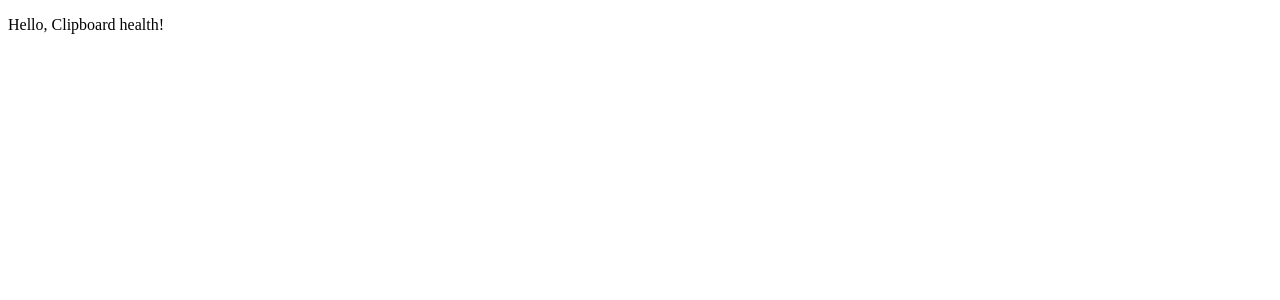
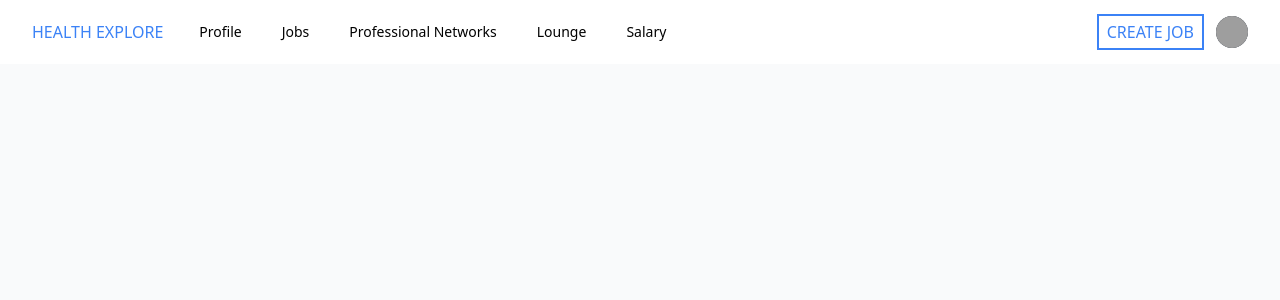
Before and after one commit to shantanudeol/testFinal, a Next.js app: page / in a window 1280 px wide. Shown: the top 300 px of the page. Built offline with nearby package versions, Linux system fonts and the light colour scheme; grey boxes are pictures that could not be loaded.

Commit message:
navbar added

```diff
--- /dev/null
+++ b/components/NavBar.js
@@ -0,0 +1,192 @@
+export function NavBar() {
+  return (
+    <>
+      <nav class="bg-white">
+        <div class="max-w-7xl mx-auto px-2 sm:px-6 lg:px-8">
+          <div class="relative flex items-center justify-between h-16">
+            <div class="absolute inset-y-0 left-0 flex items-center sm:hidden">
+              {/* <!-- Mobile menu button--> */}
+              <button
+                class="inline-flex items-center justify-center p-2 rounded-md text-gray-400 hover:text-white hover:bg-gray-700 focus:outline-none focus:ring-2 focus:ring-inset focus:ring-white"
+                aria-expanded="false"
+              >
+                <span class="sr-only">Open main menu</span>
+                {/* <!-- Icon when menu is closed. -->
+          <!--
+            Heroicon name: menu
+
+            Menu open: "hidden", Menu closed: "block"
+          --> */}
+                <svg
+                  class="block h-6 w-6"
+                  xmlns="http://www.w3.org/2000/svg"
+                  fill="none"
+                  viewBox="0 0 24 24"
+                  stroke="currentColor"
+                  aria-hidden="true"
+                >
+                  <path
+                    stroke-linecap="round"
+                    stroke-linejoin="round"
+                    stroke-width="2"
+                    d="M4 6h16M4 12h16M4 18h16"
+                  />
+                </svg>
+                {/* <!-- Icon when menu is open. -->
+          <!--
+            Heroicon name: x
+
+            Menu open: "block", Menu closed: "hidden"
+          --> */}
+                <svg
+                  class="hidden h-6 w-6"
+                  xmlns="http://www.w3.org/2000/svg"
+                  fill="none"
+                  viewBox="0 0 24 24"
+                  stroke="currentColor"
+                  aria-hidden="true"
+                >
+                  <path
+                    stroke-linecap="round"
+                    stroke-linejoin="round"
+                    stroke-width="2"
+                    d="M6 18L18 6M6 6l12 12"
+                  />
+                </svg>
+              </button>
+            </div>
+            <div class="flex-1 flex items-center justify-center sm:items-stretch sm:justify-start">
+              <div class="flex-shrink-0 flex items-center text-blue-500 ">
+                {/* <img
+                  class="block lg:hidden h-8 w-auto"
+                  src="https://tailwindui.com/img/logos/workflow-mark-indigo-500.svg"
+                  alt="Workflow"
+                />
+                <img
+                  class="hidden lg:block h-8 w-auto"
+                  src="https://tailwindui.com/img/logos/workflow-logo-indigo-500-mark-white-text.svg"
+                  alt="Workflow"
+                /> */}
+                HEALTH EXPLORE
+              </div>
+              <div class="hidden sm:block sm:ml-6">
+                <div class="flex space-x-4">
+                  {/* <!-- Current: "bg-gray-900 text-white", Default: "text-gray-300 hover:bg-gray-700 hover:text-white" --> */}
+                  <a
+                    href="#"
+                    class="text-black px-3 py-2 rounded-md text-sm font-medium"
+                  >
+                    Profile
+                  </a>
+                  <a
+                    href="#"
+                    class="text-black px-3 py-2 rounded-md text-sm font-medium"
+                  >
+                    Jobs
+                  </a>
+                  <a
+                    href="#"
+                    class="text-black px-3 py-2 rounded-md text-sm font-medium"
+                  >
+                    Professional Networks
+                  </a>
+                  <a
+                    href="#"
+                    class="text-black px-3 py-2 rounded-md text-sm font-medium"
+                  >
+                    Lounge
+                  </a>
+
+                  <a
+                    href="#"
+                    class="text-black px-3 py-2 rounded-md text-sm font-medium"
+                  >
+                    Salary
+                  </a>
+                  </div>
+              </div>
+            </div>
+            <div class="absolute inset-y-0 right-0 flex items-center pr-2 sm:static sm:inset-auto sm:ml-6 sm:pr-0 ">
+              {/* <button class="bg-gray-800 p-1 rounded-full text-gray-400 hover:text-white focus:outline-none focus:ring-2 focus:ring-offset-2 focus:ring-offset-gray-800 focus:ring-white">
+                <span class="sr-only">View notifications</span>
+
+                <svg
+                  class="h-6 w-6"
+                  xmlns="http://www.w3.org/2000/svg"
+                  fill="none"
+                  viewBox="0 0 24 24"
+                  stroke="currentColor"
+                  aria-hidden="true"
+                >
+                  <path
+                    stroke-linecap="round"
+                    stroke-linejoin="round"
+                    stroke-width="2"
+                    d="M15 17h5l-1.405-1.405A2.032 2.032 0 0118 14.158V11a6.002 6.002 0 00-4-5.659V5a2 2 0 10-4 0v.341C7.67 6.165 6 8.388 6 11v3.159c0 .538-.214 1.055-.595 1.436L4 17h5m6 0v1a3 3 0 11-6 0v-1m6 0H9"
+                  />
+                </svg>
+              </button> */}
+              <button className='px-2 py-1 bg-white text-blue-500  hover:text-blue-900 border-solid border-2 border-blue-500 hidden sm:block'>
+                  CREATE JOB
+              </button>
+
+              {/* <!-- Profile dropdown --> */}
+              <div class="ml-3 relative ">
+                <div>
+                  <button
+                    class="bg-gray-800 flex text-sm rounded-full focus:outline-none focus:ring-2 focus:ring-offset-2 focus:ring-offset-gray-800 focus:ring-white"
+                    id="user-menu"
+                    aria-haspopup="true"
+                  >
+                    <span class="sr-only">Open user menu</span>
+                    <img
+                      class="h-8 w-8 rounded-full"
+                      src="https://images.unsplash.com/photo-1472099645785-5658abf4ff4e?ixlib=rb-1.2.1&ixid=eyJhcHBfaWQiOjEyMDd9&auto=format&fit=facearea&facepad=2&w=256&h=256&q=80"
+                      alt=""
+                    />
+                  </button>
+                </div>
+
+              </div>
+            </div>
+          </div>
+        </div>
+
+        {/* <!--
+    Mobile menu, toggle classes based on menu state.
+
+    Menu open: "block", Menu closed: "hidden"
+  --> */}
+        <div class="hidden sm:hidden">
+          <div class="px-2 pt-2 pb-3 space-y-1">
+            {/* <!-- Current: "bg-gray-900 text-white", Default: "text-black hover:bg-gray-700 hover:text-white" --> */}
+            <a
+              href="#"
+              class="bg-gray-900 text-white block px-3 py-2 rounded-md text-base font-medium"
+            >
+              Dashboard
+            </a>
+            <a
+              href="#"
+              class="text-black hover:bg-gray-700 hover:text-white block px-3 py-2 rounded-md text-base font-medium"
+            >
+              Team
+            </a>
+            <a
+              href="#"
+              class="text-black hover:bg-gray-700 hover:text-white block px-3 py-2 rounded-md text-base font-medium"
+            >
+              Projects
+            </a>
+            <a
+              href="#"
+              class="text-black hover:bg-gray-700 hover:text-white block px-3 py-2 rounded-md text-base font-medium"
+            >
+              Calendar
+            </a>
+          </div>
+        </div>
+      </nav>
+    </>
+  );
+}
--- a/package.json
+++ b/package.json
@@ -11,5 +11,10 @@
     "next": "10.0.3",
     "react": "17.0.1",
     "react-dom": "17.0.1"
+  },
+  "devDependencies": {
+    "autoprefixer": "10.0.2",
+    "postcss": "8.1.7",
+    "tailwindcss": "^2.0.2"
   }
 }
--- a/pages/_app.js
+++ b/pages/_app.js
@@ -1,3 +1,5 @@
+import '../styles/index.css'
+
 function MyApp({ Component, pageProps }) {
   return <Component {...pageProps} />
 }
--- a/pages/index.js
+++ b/pages/index.js
@@ -1,6 +1,10 @@
+import { NavBar } from "../components/NavBar";
 const Index = () => (
-  <p>
-Hello, Clipboard health!
-  </p>
-)
-export default Index
+  <>
+    {/* <p className="text-5xl text-center text-gray-700 dark:text-gray-100">
+    Hello, Clipboard health!
+  </p> */}
+    <NavBar />
+  </>
+);
+export default Index;
--- /dev/null
+++ b/postcss.config.js
@@ -0,0 +1,3 @@
+module.exports = {
+  plugins: ['tailwindcss', 'autoprefixer'],
+}
--- /dev/null
+++ b/styles/index.css
@@ -0,0 +1,23 @@
+@tailwind base;
+
+/* Write your own custom base styles here */
+
+/* Start purging... */
+@tailwind components;
+/* Stop purging. */
+
+html,
+body {
+  @apply bg-gray-50 dark:bg-gray-900;
+}
+
+/* Write your own custom component styles here */
+.btn-blue {
+  @apply px-4 py-2 font-bold text-white bg-blue-500 rounded;
+}
+
+/* Start purging... */
+@tailwind utilities;
+/* Stop purging. */
+
+/* Your own custom utilities */
--- /dev/null
+++ b/tailwind.config.js
@@ -0,0 +1,15 @@
+module.exports = {
+  purge: ['./components/**/*.{js,ts,jsx,tsx}', './pages/**/*.{js,ts,jsx,tsx}'],
+  darkMode: 'media', // 'media' or 'class'
+  theme: {
+    extend: {
+      colors: {
+        'accent-1': '#333',
+      },
+    },
+  },
+  variants: {
+    extend: {},
+  },
+  plugins: [],
+}
```
Also changed, not shown: 1 other file (tests, documents, lock files or other folders).
